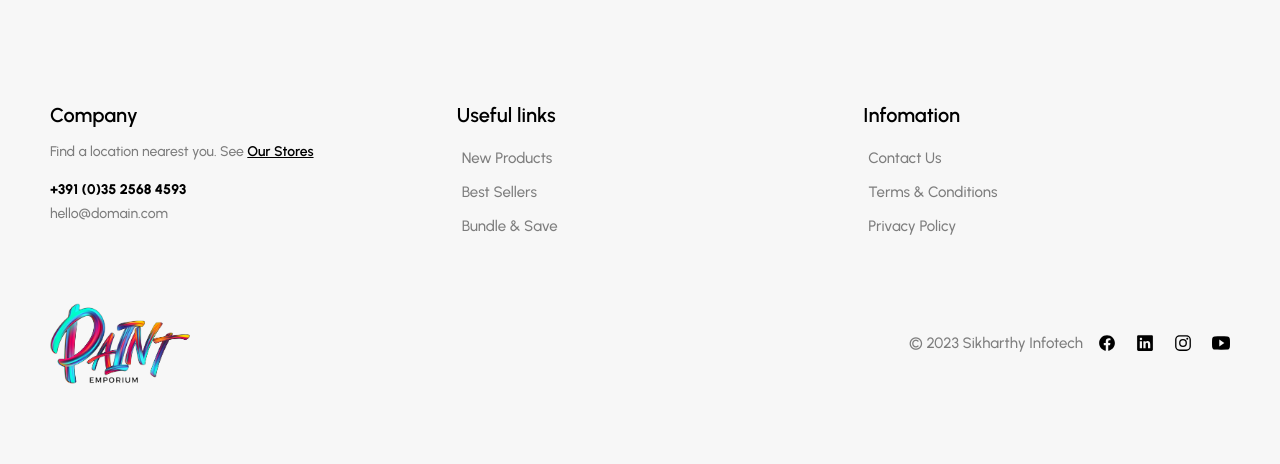
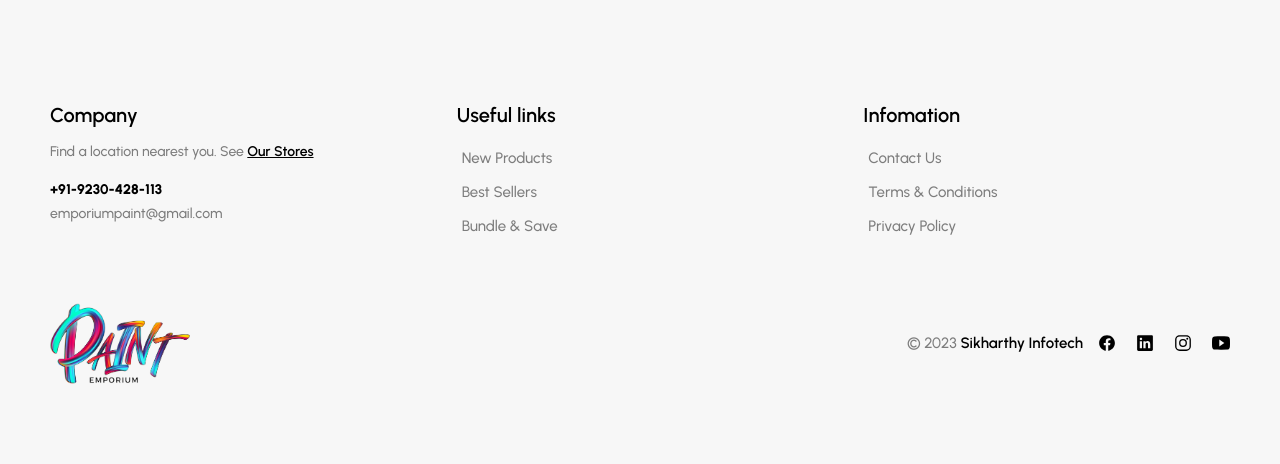
Before and after one commit to iamPankajGhosh/paint-emporium_vanilaJs, a PHP site: page / in a window 1280 px wide. Shown: the part 4493-4957 px from the top of the page. Run offline with PHP 8.4, Linux system fonts and the light colour scheme.

Commit message:
Update : footer

```diff
--- a/index.html
+++ b/index.html
@@ -1578,11 +1578,15 @@
             </li>
 
             <li>
-              <p class="footer-list-text bold">+391 (0)35 2568 4593</p>
+              <a href="tel:+919230428113" class="footer-list-text bold">
+                +91-9230-428-113
+              </a>
             </li>
 
             <li>
-              <p class="footer-list-text">hello@domain.com</p>
+              <a href="mailto:emporiumpaint@gmail.com" class="footer-list-text">
+                emporiumpaint@gmail.com
+              </a>
             </li>
           </ul>
 
@@ -1635,29 +1639,50 @@
           </a>
 
           <div class="wrapper">
-            <p class="copyright">&copy; 2023 Sikharthy Infotech</p>
+            <p class="copyright">
+              &copy; 2023
+              <a href="https://www.siplhub.com/" target="_blank">
+                Sikharthy Infotech
+              </a>
+            </p>
 
             <ul class="social-list">
               <li>
-                <a href="#" target="_blank" class="social-link">
+                <a
+                  href="https://www.facebook.com/sikharthyinfotech/"
+                  target="_blank"
+                  class="social-link"
+                >
                   <ion-icon name="logo-facebook"></ion-icon>
                 </a>
               </li>
 
               <li>
-                <a href="#" target="_blank" class="social-link">
+                <a
+                  href="https://www.linkedin.com/company/sikharthy-infotech-pvt-ltd"
+                  target="_blank"
+                  class="social-link"
+                >
                   <ion-icon name="logo-linkedin"></ion-icon>
                 </a>
               </li>
 
               <li>
-                <a href="#" target="_blank" class="social-link">
+                <a
+                  href="https://www.instagram.com/sikharthyinfotech/"
+                  target="_blank"
+                  class="social-link"
+                >
                   <ion-icon name="logo-instagram"></ion-icon>
                 </a>
               </li>
 
               <li>
-                <a href="#" target="_blank" class="social-link">
+                <a
+                  href="https://www.youtube.com/@sikharthyinfotech9023"
+                  target="_blank"
+                  class="social-link"
+                >
                   <ion-icon name="logo-youtube"></ion-icon>
                 </a>
               </li>
--- a/src/assets/css/main.css
+++ b/src/assets/css/main.css
@@ -623,6 +623,12 @@ body {
   font-size: var(--fs-7);
 }
 
+.copyright > a {
+  display: inline-block;
+  color: var(--black);
+  font-weight: var(--fw-600);
+}
+
 .footer-bottom .wrapper {
   display: flex;
   flex-wrap: wrap;
```
